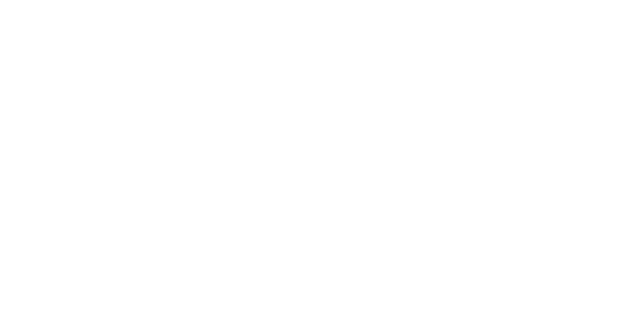
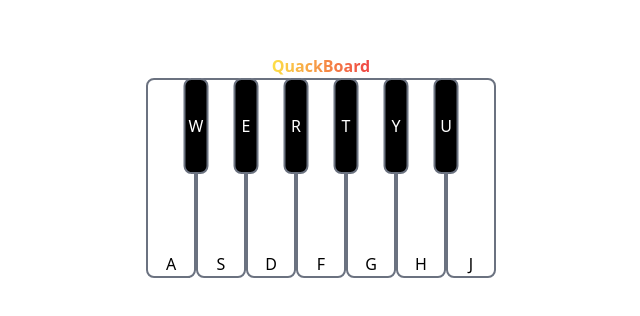
Before and after one commit to alexhmdev/QuackBoard, a React (Vite) app: page /quack in a window 1280 px wide. Before the commit this address had no page. Shown: the part 234-550 px from the top of the page, without its empty margins (319-959 px from the left). Built offline with nearby package versions, Linux system fonts and the light colour scheme.

Commit message:
Added piano and tiles components

```diff
--- a/src/App.jsx
+++ b/src/App.jsx
@@ -1,11 +1,14 @@
 import { Routes } from 'react-router-dom';
-import { Home } from './Pages';
+import { Home, Quack } from './Pages';
 import { Route } from 'react-router-dom';
+import { FollowMouse } from './components';
 function App() {
   return (
     <main className="h-screen w-full flex flex-col justify-center items-center">
+      <FollowMouse />
       <Routes>
         <Route path="/" element={<Home />} />
+        <Route path="/quack" element={<Quack />} />
       </Routes>
     </main>
   );
--- a/src/Pages/Home.jsx
+++ b/src/Pages/Home.jsx
@@ -1,17 +1,16 @@
 import { Link } from 'react-router-dom';
-import { FollowMouse, Title } from '../components';
+import { Title } from '../components';
 
 export const Home = () => {
   return (
     <>
-      <FollowMouse />
       <div className="relative select-none">
         <img
           src="/images/Duck.avif"
           alt="Duck"
           className="w-16 absolute bottom-9"
         />
-        <Title textSize="text-8xl" />
+        <Title textSize="8xl" />
       </div>
       <Link
         className="mt-4 font-bold drop-shadow-sm bg-yellow-300 rounded-lg p-2 hover:scale-110"
--- a/src/Pages/Quack.jsx
+++ b/src/Pages/Quack.jsx
@@ -1,3 +1,10 @@
+import { QuackBoard, Title } from '../components';
+
 export const Quack = () => {
-  return <>Quack</>;
+  return (
+    <>
+      <Title textSize="8xl" />
+      <QuackBoard />
+    </>
+  );
 };
--- a/src/components/QuackBoard.jsx
+++ b/src/components/QuackBoard.jsx
@@ -2,27 +2,26 @@ import { WhiteTile } from './Tiles/WhiteTile';
 import { BlackTile } from './Tiles/BlackTile';
 
 export const QuackBoard = () => {
-  // quick piano using tailwindcss and react
   return (
-    <div className="w-full h-screen flex flex-col justify-center items-center">
+    <div className="relative">
+      {/* Black tiles row */}
+      <div className="flex gap-[25px] absolute left-[50%] -translate-x-[50%]">
+        <BlackTile keyName="w" />
+        <BlackTile keyName="e" />
+        <BlackTile keyName="r" />
+        <BlackTile keyName="t" />
+        <BlackTile keyName="y" />
+        <BlackTile keyName="u" />
+      </div>
+      {/* White tiles row */}
       <div className="flex">
-        <WhiteTile />
-        <BlackTile />
-        <WhiteTile />
-        <BlackTile />
-        <WhiteTile />
-        <WhiteTile />
-        <BlackTile />
-        <WhiteTile />
-        <BlackTile />
-        <WhiteTile />
-        <BlackTile />
-        <WhiteTile />
-        <BlackTile />
-        <WhiteTile />
-        <WhiteTile />
-        <BlackTile />
-        <WhiteTile />
+        <WhiteTile keyName="a" />
+        <WhiteTile keyName="s" />
+        <WhiteTile keyName="d" />
+        <WhiteTile keyName="f" />
+        <WhiteTile keyName="g" />
+        <WhiteTile keyName="h" />
+        <WhiteTile keyName="j" />
       </div>
     </div>
   );
--- a/src/components/Tiles/BlackTile.jsx
+++ b/src/components/Tiles/BlackTile.jsx
@@ -1,6 +1,41 @@
-export const BlackTile = () => {
-  // Black piano tile using tailwindcss
+import { useState, useRef, useEffect } from 'react';
+import PropTypes from 'prop-types';
+
+export const BlackTile = ({ keyName }) => {
+  const tileRef = useRef(null);
+  const [blackTilePressed, setBlackTilePressed] = useState(false);
+  useEffect(() => {
+    const tile = tileRef.current;
+    console.log(tile.classList.add);
+    const handleMouseDown = () => {
+      setBlackTilePressed(true);
+    };
+    const handleMouseUp = () => {
+      setBlackTilePressed(false);
+    };
+    tile.addEventListener('mousedown', handleMouseDown);
+    tile.addEventListener('mouseup', handleMouseUp);
+    tile.addEventListener('mouseleave', handleMouseUp);
+    return () => {
+      tile.removeEventListener('mousedown', handleMouseDown);
+      tile.removeEventListener('mouseup', handleMouseUp);
+      tile.removeEventListener('mouseleave', handleMouseUp);
+    };
+  }, []);
   return (
-    <div className="w-1/4 h-20 bg-black border-2 border-gray-500 rounded-lg"></div>
+    <div
+      className={`w-[25px] text-white text-center capitalize border-2 border-gray-500 rounded-lg  ${
+        blackTilePressed ? 'h-[5.5rem] bg-[#222]' : 'h-24 bg-black'
+      }`}
+      ref={tileRef}
+    >
+      <div className="flex flex-col justify-center h-full select-none">
+        <div>{keyName}</div>
+      </div>
+    </div>
   );
 };
+
+BlackTile.propTypes = {
+  keyName: PropTypes.string.isRequired,
+};
--- a/src/components/Tiles/WhiteTile.jsx
+++ b/src/components/Tiles/WhiteTile.jsx
@@ -1,6 +1,42 @@
-// white piano tile using tailwindcss
-export const WhiteTile = () => {
+import { useState } from 'react';
+import { useEffect, useRef } from 'react';
+import PropTypes from 'prop-types';
+
+export const WhiteTile = ({ keyName }) => {
+  const tileRef = useRef(null);
+  const [whiteTilePressed, setWhiteTilePressed] = useState(false);
+  useEffect(() => {
+    const tile = tileRef.current;
+    const handleMouseDown = () => {
+      setWhiteTilePressed(true);
+    };
+    const handleMouseUp = () => {
+      setWhiteTilePressed(false);
+    };
+    tile.addEventListener('mousedown', handleMouseDown);
+    tile.addEventListener('mouseup', handleMouseUp);
+    tile.addEventListener('mouseleave', handleMouseUp);
+    return () => {
+      tile.removeEventListener('mousedown', handleMouseDown);
+      tile.removeEventListener('mouseup', handleMouseUp);
+      tile.removeEventListener('mouseleave', handleMouseUp);
+    };
+  }, []);
+
   return (
-    <div className="w-1/4 h-20 bg-white border-2 border-gray-500 rounded-lg"></div>
+    <div
+      className={`w-[50px] h-[200px] text-center capitalize border-2 border-gray-500 rounded-lg ${
+        whiteTilePressed ? 'bg-gray-200 h-[195px]' : 'bg-white'
+      }`}
+      ref={tileRef}
+    >
+      <div className="flex flex-col justify-end h-full select-none">
+        <div>{keyName}</div>
+      </div>
+    </div>
   );
 };
+
+WhiteTile.propTypes = {
+  keyName: PropTypes.string.isRequired,
+};
--- a/src/components/Title.jsx
+++ b/src/components/Title.jsx
@@ -4,7 +4,7 @@ export const Title = ({ textSize }) => {
   return (
     <div className="flex">
       <h1
-        className={`${textSize} font-extrabold text-transparent bg-clip-text bg-gradient-to-r from-yellow-300 to-red-500`}
+        className={`text-${textSize} font-extrabold text-transparent bg-clip-text bg-gradient-to-r from-yellow-300 to-red-500`}
       >
         QuackBoard
       </h1>
@@ -13,5 +13,19 @@ export const Title = ({ textSize }) => {
 };
 
 Title.propTypes = {
-  textSize: PropTypes.string.isRequired,
+  //
+  textSize: PropTypes.oneOf([
+    'xs',
+    'sm',
+    'base',
+    'lg',
+    'xl',
+    '2xl',
+    '3xl',
+    '4xl',
+    '5xl',
+    '6xl',
+    '7xl',
+    '8xl',
+  ]).isRequired,
 };
--- /dev/null
+++ b/src/utils/keySoundMap.js
@@ -0,0 +1,21 @@
+// soundmap of each key on the keyboard
+// it is used to play sound when a key is pressed
+
+export const whiteKeys = {
+  a: 'DuckQuackDoC.mp3',
+  s: 'DuckQuackReD.mp3',
+  d: 'DuckQuackMiE.mp3',
+  f: 'DuckQuackFaF.mp3',
+  g: 'DuckQuackSolG.mp3',
+  h: 'DuckQuackLaA.mp3',
+  j: 'DuckQuackSiB.mp3',
+};
+
+export const blackKeys = {
+  w: 'DuckQuackDiRe.mp3',
+  e: 'DuckQuackDiMi.mp3',
+  r: 'DuckQuackDiFa.mp3',
+  t: 'DuckQuackDiFa.mp3',
+  y: 'DuckQuackDiSol.mp3',
+  u: 'DuckQuackDiLa.mp3',
+};
```
